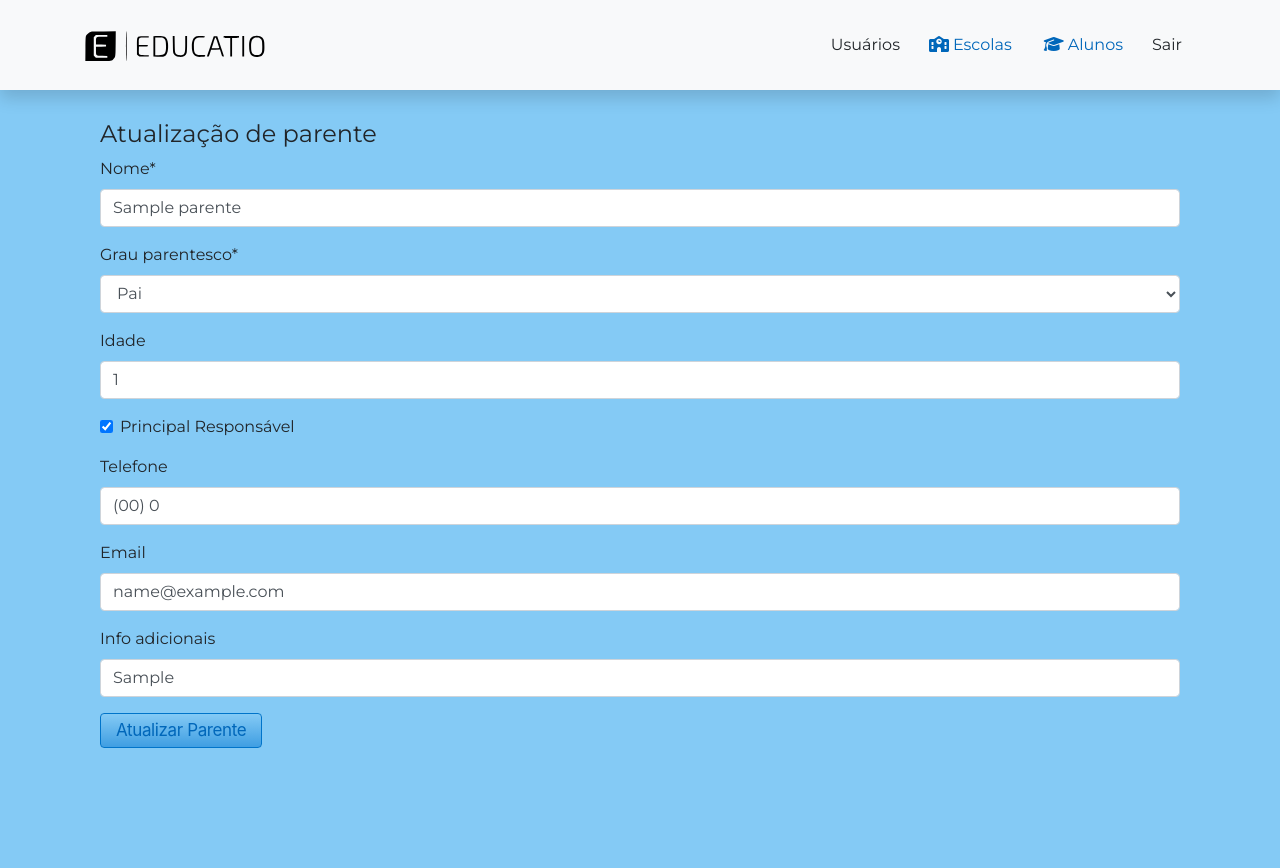
After one commit to caro-marks/educatio, a Django app: page /aluno/1/parente/1/edita/ in a window 1280 px wide. The commit adds this page. Run offline with Django 4.2, Linux system fonts and the light colour scheme; a user stored in the database is signed in; tables that the repository leaves empty hold one stand-in row (values such as "Sample post"); some libraries are stand-ins or nearby versions.

Commit message:
parentes rotas garantidas

```diff
--- a/escolas/forms.py
+++ b/escolas/forms.py
@@ -150,7 +150,8 @@ class CriaAlunoForm(forms.ModelForm):
         exclude = ['operador', 'familia']
         labels = {
             'estado_civil_pais': 'Estado civil dos pais',
-            'info_adicionais': 'Informações adicionais'
+            'info_adicionais': 'Informações adicionais',
+            'data_nascimento': 'Data Nasc.'
         }
         widgets = {
             'data_nascimento': DateInput(attrs={'type': 'date'}),
@@ -205,6 +206,7 @@ class CriaAlunoForm(forms.ModelForm):
 
 
 class EditaAlunoForm(forms.ModelForm):
+    data_nascimento = forms.DateField(required=False)
     class Meta:
         model = Aluno
         exclude = ['operador', 'familia']
@@ -267,6 +269,15 @@ class ListAlunosFilter(forms.Form):
 
 
 class CriaParenteForm(forms.ModelForm):
+    class Meta:
+        model = Parente
+        exclude = ['operador']
+        labels = {
+            'principal_responsavel': 'Principal Responsável'
+        }
+
+
+class EditaParenteForm(forms.ModelForm):
     class Meta:
         model = Parente
         exclude = ['operador']
--- a/escolas/models.py
+++ b/escolas/models.py
@@ -74,7 +74,7 @@ class Aluno(models.Model):
     complemento = models.CharField(max_length=100, blank=True, null=True)
     data_nascimento = models.DateField()
     familia = models.ManyToManyField(Parente, blank=True)
-    estado_civil_pais = models.CharField(max_length=3, choices=EstadosCivis.choices())
+    estado_civil_pais = models.CharField(max_length=3, choices=EstadosCivis.choices(), blank=True, null=True)
     cras = models.CharField(blank=True, null=True, max_length=30)
     escola = models.ForeignKey(Escola, on_delete=models.CASCADE)
     periodo = models.CharField(max_length=3, choices=PeriodoEscola.choices(), blank=True, null=True)
--- a/escolas/urls.py
+++ b/escolas/urls.py
@@ -25,6 +25,7 @@ from .views import (
     # # parente
     ParenteCreateView,
     DetalheParenteView,
+    ParenteUpdateView
 
 #     # eventos
 #     ListaEventosView,
@@ -70,6 +71,7 @@ urlpatterns = [
     # parente
     path('aluno/<int:aluno_id>/parente/novo/', ParenteCreateView.as_view(), name='cria_parente'),
     path('aluno/<int:aluno_id>/parente/<int:pk>/', DetalheParenteView.as_view(), name='parente'),
+    path('aluno/<int:aluno_id>/parente/<int:pk>/edita/', ParenteUpdateView.as_view(), name='edita_parente'),
 
 #     # # evento
 #     path('eventos/', ListaEventosView.as_view(), name='eventos'),
--- a/escolas/views.py
+++ b/escolas/views.py
@@ -1,4 +1,5 @@
 import datetime, csv
+from typing import Any
 # from typing import Any, Dict
 # from django.db.models.query import QuerySet
 # from django.forms.models import BaseModelForm
@@ -19,6 +20,7 @@ from .forms import (
     CriaAlunoForm,
     EditaAlunoForm,
     CriaParenteForm,
+    EditaParenteForm,
 
 #     # ListEventosFilter,
 
@@ -248,10 +250,24 @@ class DetalheParenteView(LoginRequiredMixin, DetailView):
         context = super().get_context_data(**kwargs)
         aluno_id = self.kwargs.get('aluno_id')
         aluno = Aluno.objects.get(pk=aluno_id)
+        context['aluno_id'] = aluno_id
         context['aluno'] = aluno.nome
 
         return context
 
+class ParenteUpdateView(LoginRequiredMixin, UpdateView):
+    model = Parente
+    form_class = EditaParenteForm
+    template_name = 'alunos/edita_parente.html'
+
+    def get_success_url(self) -> str:
+        aluno_id = self.kwargs.get('aluno_id')
+        reverse_url = reverse('escolas:parente', args=[aluno_id, self.object.pk])
+        return reverse_url
+
+    def form_valid(self, form):
+        form.instance.operador = self.request.user
+        return super().form_valid(form)
 
 # ### Evento
 # class ListaEventosView(LoginRequiredMixin, ListView):
--- /dev/null
+++ b/templates/alunos/edita_parente.html
@@ -0,0 +1,17 @@
+{% extends 'homepage.html' %}
+
+{% block content %}
+    {% load static %}
+    <div class="container">
+        {% load crispy_forms_tags %}
+        <h4>
+            Atualização de parente
+        </h4>
+        <form method="post">
+            {% csrf_token %}
+            {{ form|crispy }}
+            <button class="custom-button" type="submit">Atualizar Parente</button>
+        </form>
+    </div>
+
+{% endblock %}
```
Also changed, not shown: templates/alunos/detalhe_parente.html (+6 -4 lines), escolas/migrations/0010_alter_aluno_estado_civil_pais.py (added).
